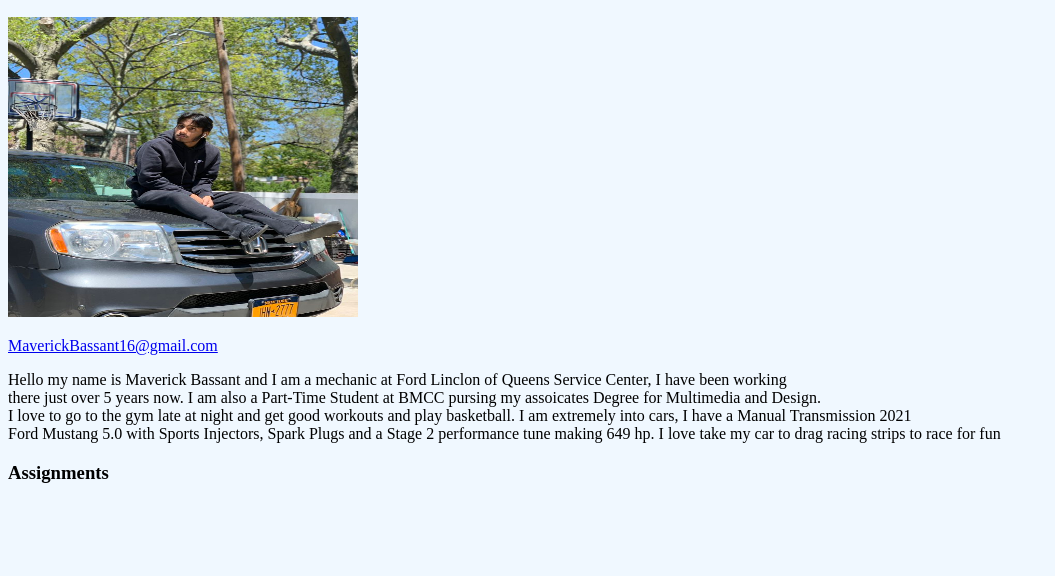
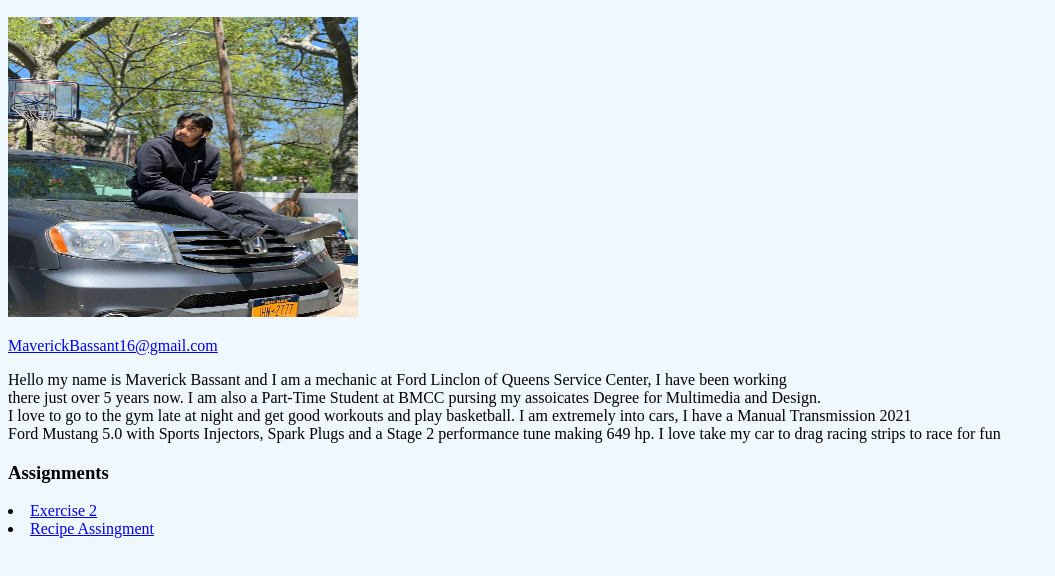
Before and after one commit to MaverickBassant/MMP240, a plain HTML site: page index.html in a window 1280 px wide. Shown: the part 110-686 px from the top of the page, without its empty margins (0-1055 px from the left). Drawn offline with Linux system fonts and the light colour scheme.

Commit message:
Add files via upload

```diff
--- a/index.html
+++ b/index.html
@@ -19,5 +19,9 @@
  I love take my car to drag racing strips to race for fun <br>
 	</p>
 	<h3>Assignments</h3>
+	<li><a href="exercise2.html">Exercise 2</a></li>
+	<li><a href="Recipe.html">Recipe Assingment</a></li>
+
+
 </body>
 </html>
```
